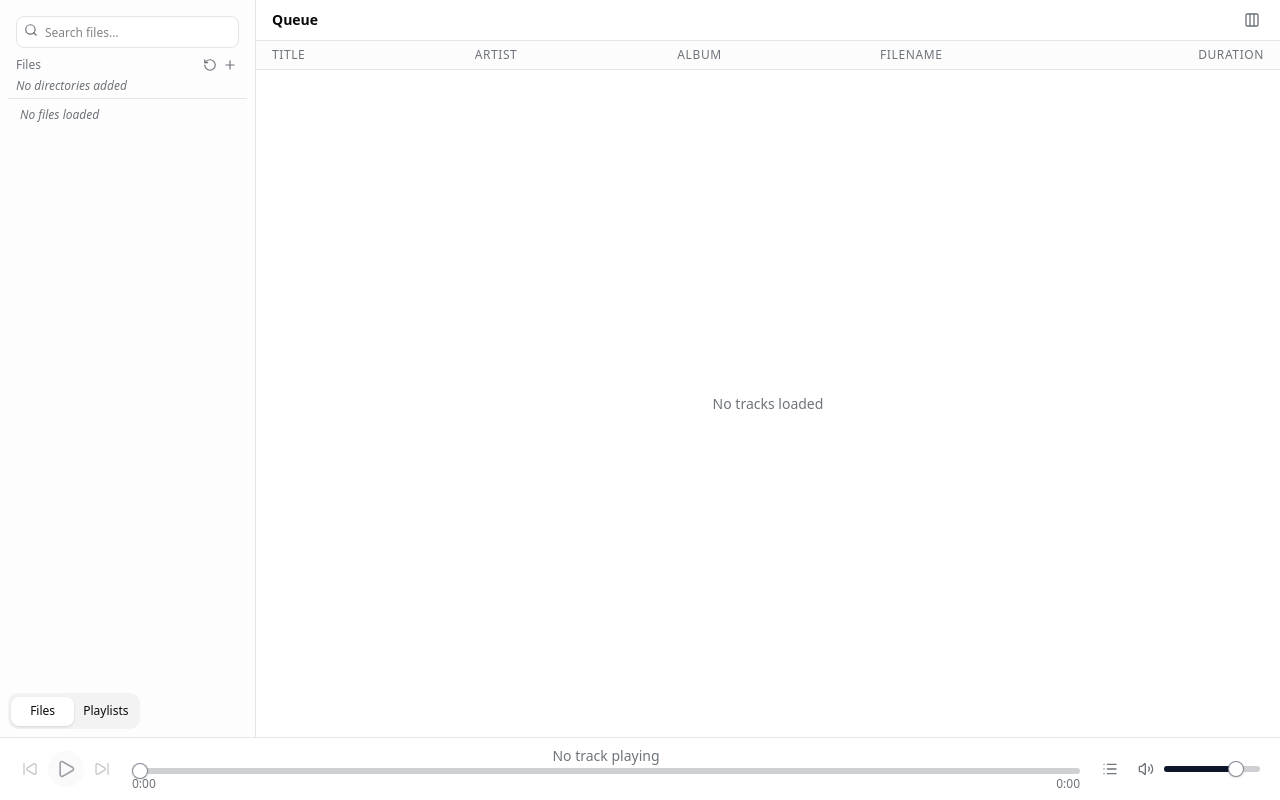
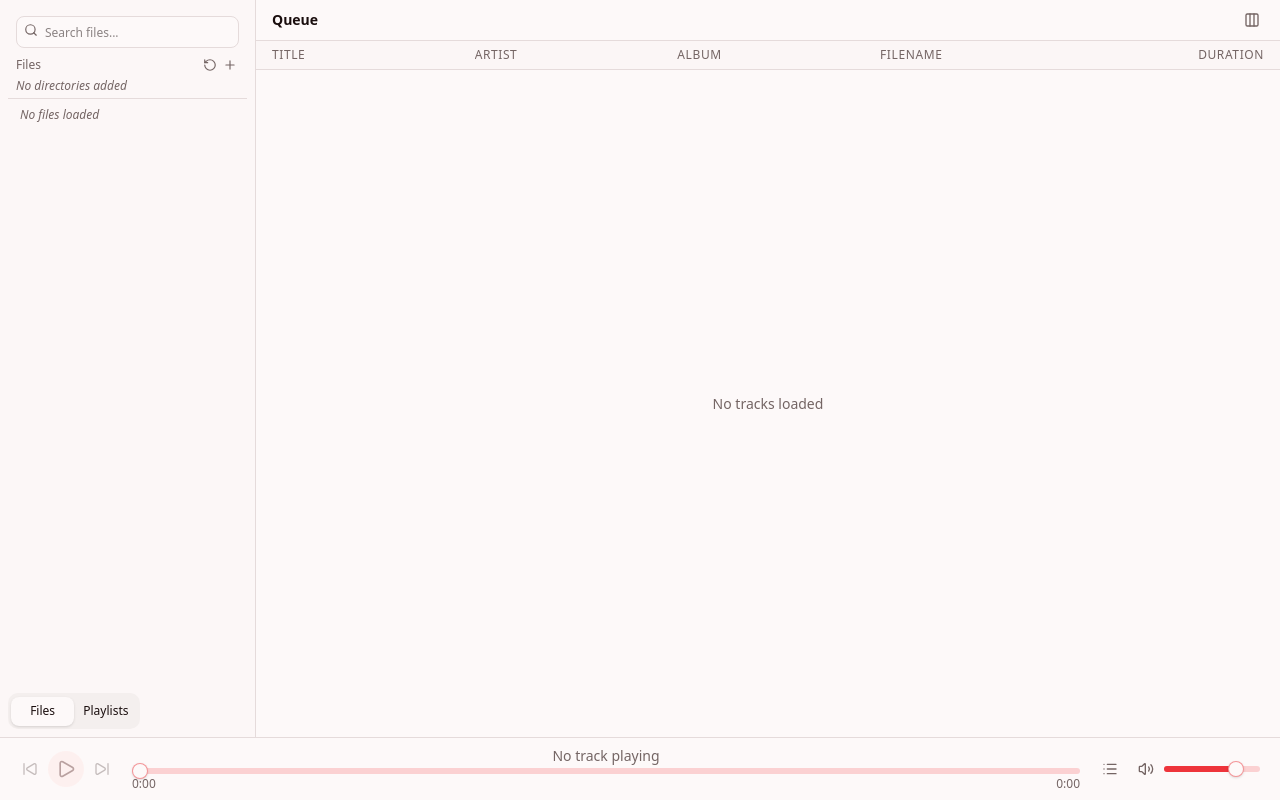
Before and after one commit to sigoden/smp, a React (Vite) app: page / in a window 1280 px wide. Built offline with nearby package versions, Linux system fonts and the light colour scheme.

Commit message:
feat(style): change color scheme

```diff
--- a/src/index.css
+++ b/src/index.css
@@ -29,48 +29,48 @@
 }
 
 :root {
-  --background: oklch(1 0 0);
-  --foreground: oklch(0.145 0 0);
+  --background: oklch(0.985 0.005 20);
+  --foreground: oklch(0.18 0.02 20);
   --card: oklch(1 0 0);
-  --card-foreground: oklch(0.145 0 0);
+  --card-foreground: oklch(0.18 0.02 20);
   --popover: oklch(1 0 0);
-  --popover-foreground: oklch(0.145 0 0);
-  --primary: oklch(0.205 0.042 265.755);
+  --popover-foreground: oklch(0.18 0.02 20);
+  --primary: oklch(0.62 0.22 25);
   --primary-foreground: oklch(0.985 0 0);
-  --secondary: oklch(0.965 0.001 286.375);
-  --secondary-foreground: oklch(0.205 0.042 265.755);
-  --muted: oklch(0.965 0.001 286.375);
-  --muted-foreground: oklch(0.556 0.013 253.91);
-  --accent: oklch(0.965 0.001 286.375);
-  --accent-foreground: oklch(0.205 0.042 265.755);
-  --destructive: oklch(0.577 0.245 27.325);
-  --destructive-foreground: oklch(0.577 0.245 27.325);
-  --border: oklch(0.922 0.004 286.375);
-  --input: oklch(0.922 0.004 286.375);
-  --ring: oklch(0.87 0.006 286.375);
+  --secondary: oklch(0.96 0.01 20);
+  --secondary-foreground: oklch(0.28 0.04 20);
+  --muted: oklch(0.955 0.006 20);
+  --muted-foreground: oklch(0.52 0.02 20);
+  --accent: oklch(0.94 0.03 25);
+  --accent-foreground: oklch(0.32 0.08 25);
+  --destructive: oklch(0.58 0.24 28);
+  --destructive-foreground: oklch(0.985 0 0);
+  --border: oklch(0.9 0.01 20);
+  --input: oklch(0.9 0.01 20);
+  --ring: oklch(0.68 0.18 25);
   --radius: 0.625rem;
 }
 
 .dark {
-  --background: oklch(0.145 0 0);
-  --foreground: oklch(0.985 0 0);
-  --card: oklch(0.145 0 0);
-  --card-foreground: oklch(0.985 0 0);
-  --popover: oklch(0.145 0 0);
-  --popover-foreground: oklch(0.985 0 0);
-  --primary: oklch(0.985 0 0);
-  --primary-foreground: oklch(0.205 0.042 265.755);
-  --secondary: oklch(0.269 0.012 268.147);
-  --secondary-foreground: oklch(0.985 0 0);
-  --muted: oklch(0.269 0.012 268.147);
-  --muted-foreground: oklch(0.708 0.014 256.199);
-  --accent: oklch(0.269 0.012 268.147);
-  --accent-foreground: oklch(0.985 0 0);
-  --destructive: oklch(0.396 0.141 25.723);
-  --destructive-foreground: oklch(0.637 0.237 25.331);
-  --border: oklch(0.269 0.012 268.147);
-  --input: oklch(0.269 0.012 268.147);
-  --ring: oklch(0.439 0.017 279.487);
+  --background: oklch(0.16 0.015 20);
+  --foreground: oklch(0.96 0.003 20);
+  --card: oklch(0.2 0.018 20);
+  --card-foreground: oklch(0.96 0.003 20);
+  --popover: oklch(0.22 0.02 20);
+  --popover-foreground: oklch(0.96 0.003 20);
+  --primary: oklch(0.68 0.21 25);
+  --primary-foreground: oklch(0.12 0.01 20);
+  --secondary: oklch(0.26 0.012 20);
+  --secondary-foreground: oklch(0.92 0.003 20);
+  --muted: oklch(0.24 0.01 20);
+  --muted-foreground: oklch(0.7 0.01 20);
+  --accent: oklch(0.3 0.04 25);
+  --accent-foreground: oklch(0.96 0.003 20);
+  --destructive: oklch(0.64 0.22 25);
+  --destructive-foreground: oklch(0.98 0 0);
+  --border: oklch(0.3 0.01 20);
+  --input: oklch(0.3 0.01 20);
+  --ring: oklch(0.72 0.16 25);
 }
 
 @layer base {
```
